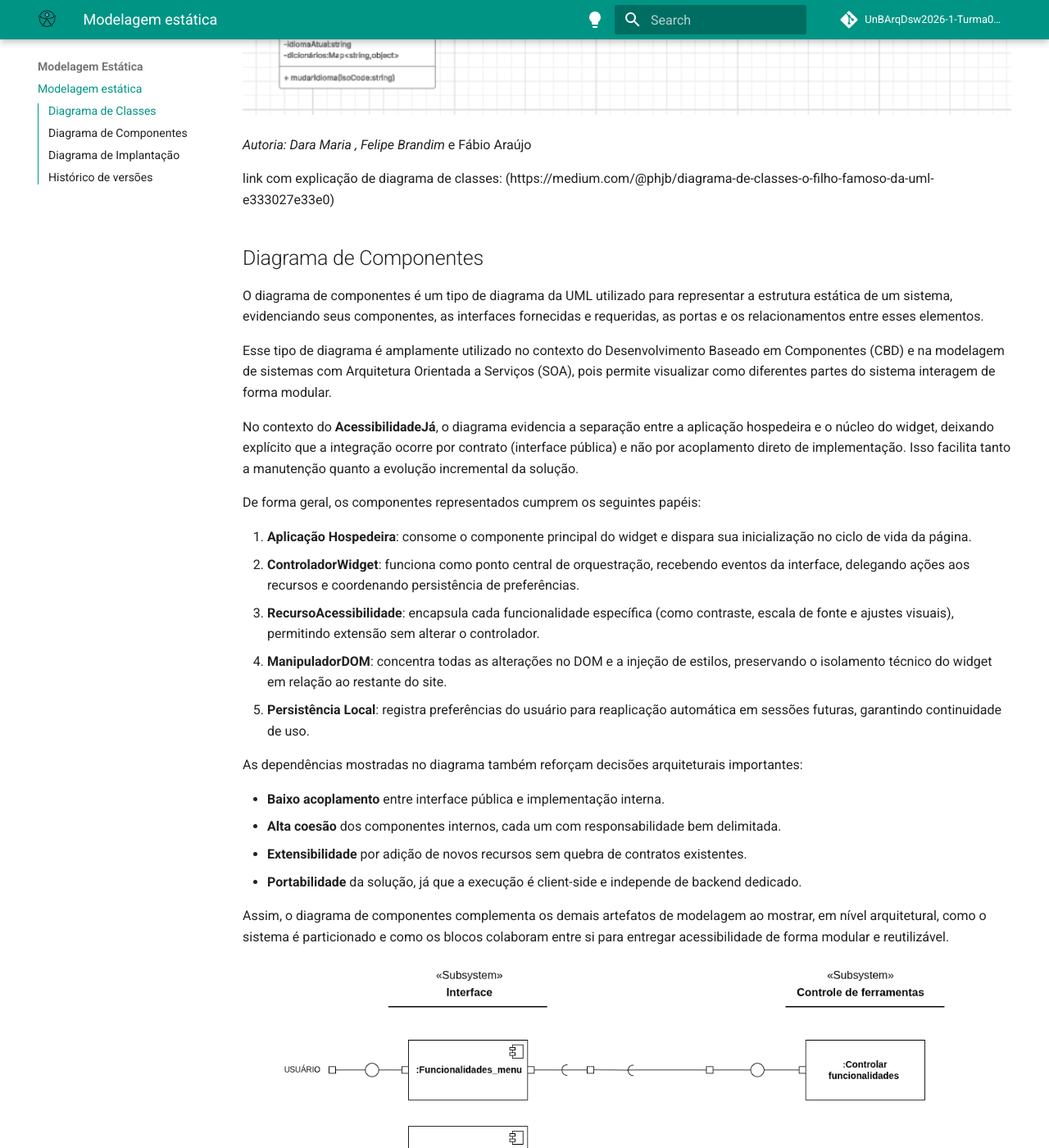
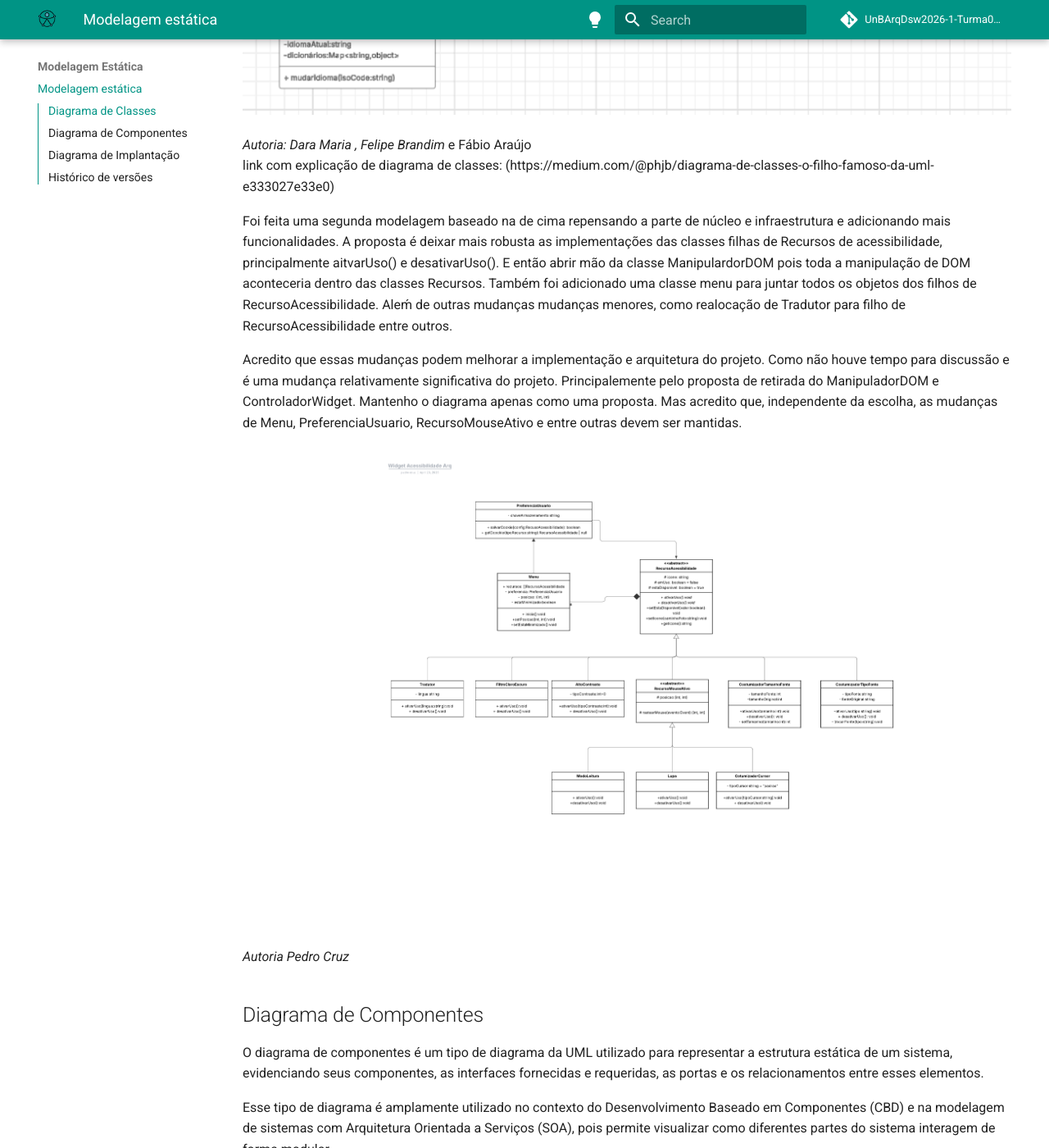
Before and after one commit to UnBArqDsw2026-1-Turma02/2026.01-T02_G4_AcessibilidadeJa_Entrega_02, an MkDocs documentation site: the page built from docs/Modelagem/2.1.ModelagemEstatica.md, in a window 1280 px wide and 1400 px high, scrolled down 1050 px. Shown: the whole window at 82% size. Built offline with MkDocs 1.6.1 and Material for MkDocs 9.7.7, drawn with Linux system fonts in a browser that asks for light colours; comment, search, counter and statistics services are not loaded.

Commit message:
porposta de diagrama de classes

```diff
--- a/docs/Modelagem/2.1.ModelagemEstatica.md
+++ b/docs/Modelagem/2.1.ModelagemEstatica.md
@@ -13,8 +13,17 @@ O diagrama de classes abaixo ilustra o esqueleto do sistema, destacando além de
 ![Diagrama de classes](../images/modelagem.png)
 
 _Autoria: Dara Maria , Felipe Brandim_ e Fábio Araújo <br>
+link com explicação de diagrama de classes: (https://medium.com/@phjb/diagrama-de-classes-o-filho-famoso-da-uml-e333027e33e0)
 
-link com explicação de diagrama de classes: (https://medium.com/@phjb/diagrama-de-classes-o-filho-famoso-da-uml-e333027e33e0)
+Foi feita uma segunda modelagem baseado na de cima repensando a parte de núcleo e infraestrutura e adicionando mais funcionalidades. A proposta é deixar mais robusta as implementações das classes filhas de Recursos de  acessibilidade, principalmente aitvarUso() e desativarUso(). E então abrir mão da classe ManipulardorDOM pois toda a manipulação de DOM aconteceria dentro das classes Recursos. Também foi adicionado uma classe menu para juntar todos os objetos dos filhos de RecursoAcessibilidade. Aleḿ de outras mudanças mudanças menores, como realocação de Tradutor para filho de RecursoAcessibilidade entre outros.
+
+Acredito que essas mudanças podem melhorar a implementação e arquitetura do projeto. Como não houve tempo para discussão e é uma mudança relativamente significativa do projeto. Principalemente pelo proposta de retirada do ManipuladorDOM e ControladorWidget. Mantenho o diagrama apenas como uma proposta. Mas acredito que, independente da escolha, as mudanças de Menu, PreferenciaUsuario, RecursoMouseAtivo e entre outras devem ser mantidas.
+
+![Diagrama de classes](../images/Diagrama-de-classes-pedro-Cruz.png)
+
+*Autoria Pedro Cruz*
+
+
 
 ## Diagrama de Componentes
 
```
Also changed, not shown: docs/images/Diagrama-de-classes-pedro-Cruz.png (added).
